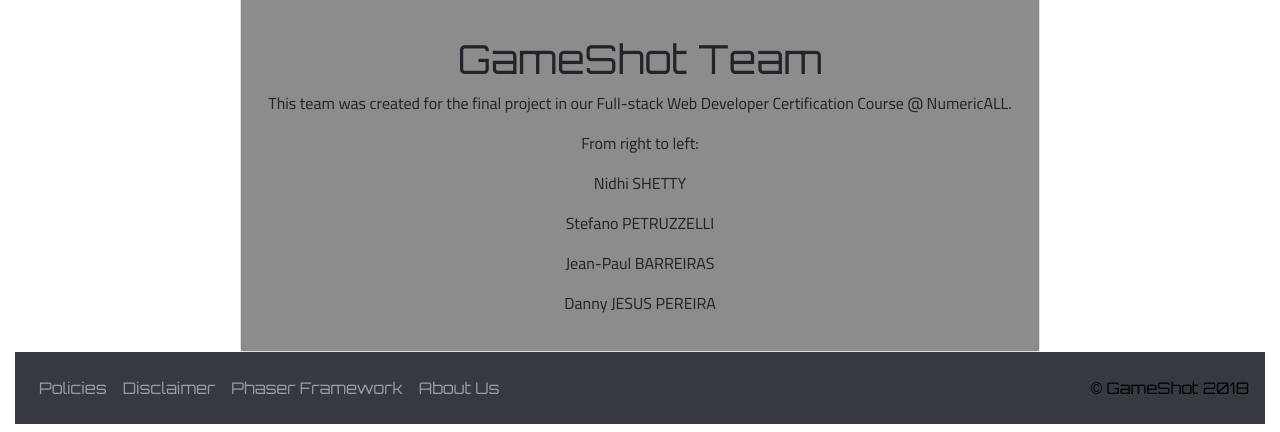
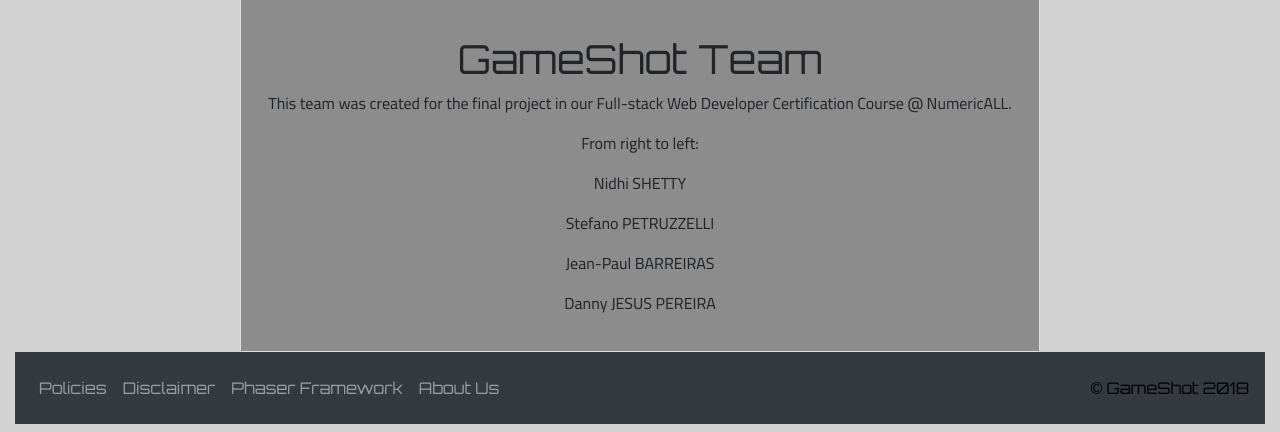
Before and after one commit to gameshot/gameshot.fun, a Symfony app: template templates/about.html.twig in a window 1280 px wide. Shown: the part 857-1289 px from the top of the page. Run offline with Twig, Linux system fonts and the light colour scheme; the template is opened without the code that fills it, so the values that code supplies are empty; some libraries are stand-ins or nearby versions.

Commit message:
background color position update

```diff
--- a/public/css/disclaimer.css
+++ b/public/css/disclaimer.css
@@ -1,3 +1,4 @@
+
 /* jumbotron properties as backgroud color and opacity JP */
 .jumbotron {
     border-radius: 50px;
--- a/public/css/login.css
+++ b/public/css/login.css
@@ -1,4 +1,6 @@
-
+body {
+    height: 100vh;
+}
 /* login card sizing JP */
 .card-container.card {
     border-radius: 25px;
--- a/public/css/main.css
+++ b/public/css/main.css
@@ -1,13 +1,9 @@
-html, body {
-    height: 100vh;
-}
 
 
 body {
     background-color: lightgrey;
 }
 
-
 body, h2 {
     font-family: 'orbitron', sans-serif;
 }
--- a/public/css/register.css
+++ b/public/css/register.css
@@ -1,3 +1,7 @@
+body {
+    height: 100vh;
+}
+
 #user_form {
     margin: auto;
     width: 450px;
```
